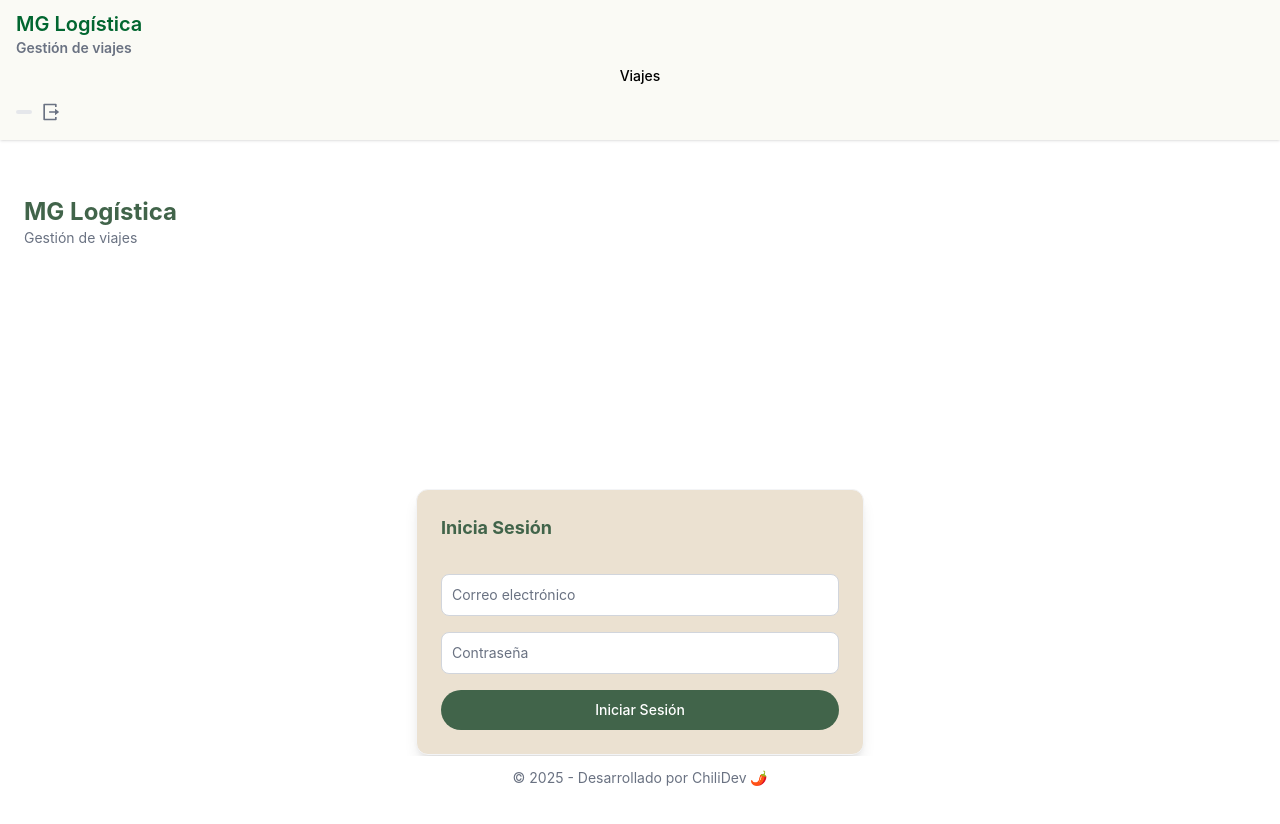
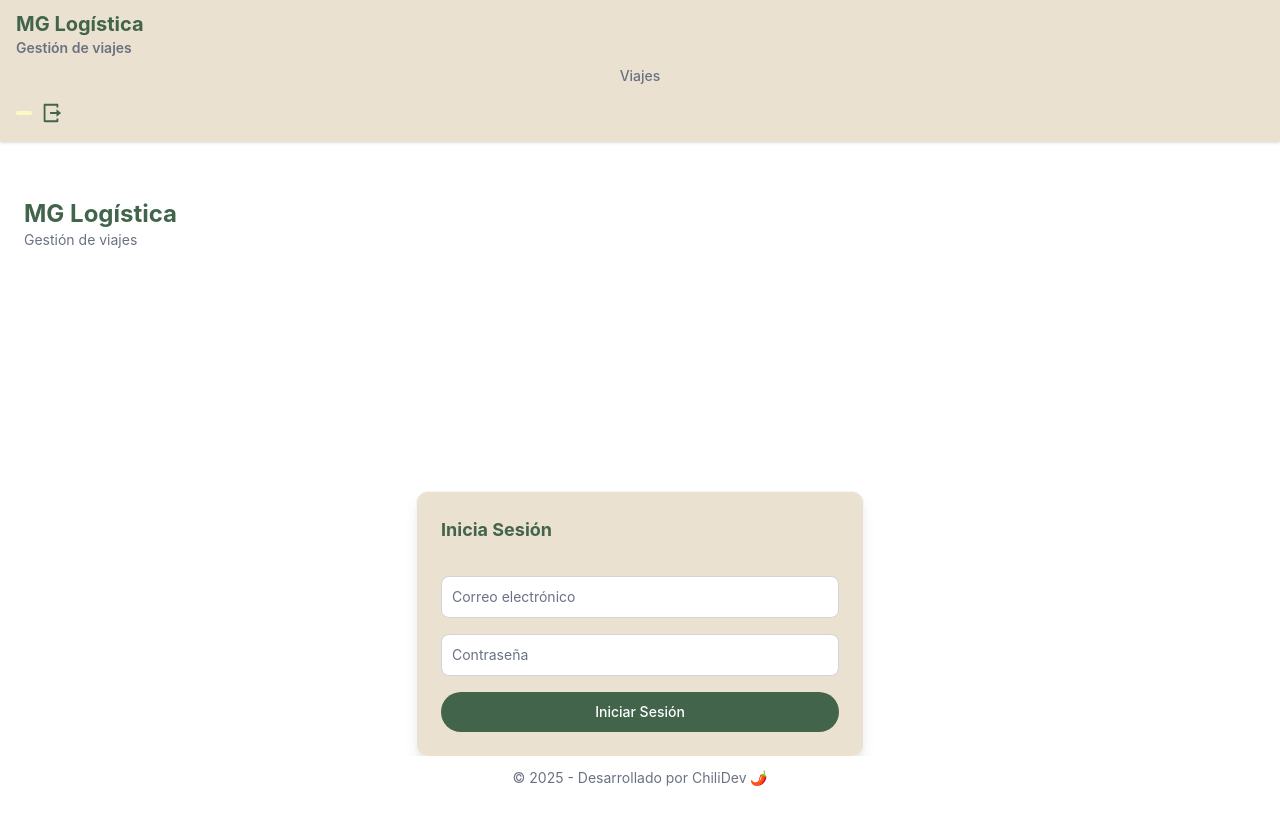
Before and after one commit to emilianodebenedetti/sistema_logistica_frontend, a React (Vite) app: page /inicio-sesion in a window 1280 px wide. Shown: the top 824 px of the page. Built offline with nearby package versions, Linux system fonts and the light colour scheme; sample sign-in values are in the browser's storage.

Commit message:
Paleta de colores NavBar

```diff
--- a/src/components/AppNavbar.jsx
+++ b/src/components/AppNavbar.jsx
@@ -16,33 +16,33 @@ export default function AppNavbar() {
   };
 
   return (
-    <Navbar fluid className=" mb-6 shadow" style={{ backgroundColor: '#FAFAF5' }}>
+    <Navbar fluid className=" mb-6 shadow" style={{ backgroundColor: '#EBE1D1' }}>
       <NavbarBrand>
         <span
           role="button"
           onClick={() => navigate("/")}
           className="self-center whitespace-nowrap text-xl font-semibold cursor-pointer"
         >
-           <h1 className="text-xl font-semibold text-green-800">MG Logística</h1>
+           <h1 className="text-xl font-bold " style={{ color: '#41644A' }}>MG Logística</h1>
         <p className="text-sm text-gray-500">Gestión de viajes</p>
         </span>
       </NavbarBrand>
-      {/* <header className="py-8 px-6">
-
-      </header> */}
 
       <div className="flex md:order-2">
-        <Badge color="light" size="sm" className="mr-4 self-center">{rol}</Badge>
+        <Badge color="yellow" size="sm" className="mr-4 self-center">{rol}</Badge>
 
         <button
           onClick={handleLogout}
           title="Cerrar sesión"
-          className="flex items-center justify-center p-2 rounded hover:bg-gray-200/20 text-gray-500"
+          className="flex items-center justify-center p-2 rounded"
+          style={{ color: '#41644A' }}
         >
-          <RiLogoutBoxRLine size={20} />
+          <RiLogoutBoxRLine size={22} />
         </button>
 
-        <NavbarToggle />
+        <NavbarToggle
+          style={{ color: '#41644A' }}
+        />
       </div>
 
       <NavbarCollapse>
@@ -50,8 +50,8 @@ export default function AppNavbar() {
           {/* Viajes visible para todos */}
           <Link
             to="/viajes"
-            className="block py-2 px-3 hover:underline text-black"
-            style={{ color: "text-gray-500", cursor: "pointer" }}
+            className="block py-2 px-3 hover:underline text-black text-gray-500 "
+
           >
             Viajes
           </Link>
@@ -59,16 +59,14 @@ export default function AppNavbar() {
             <>
               <Link
                 to="/usuarios"
-                className="block py-2 px-3 hover:underline"
-                style={{ color: "text-gray-500", cursor: "pointer" }}
+                className="block py-2 px-3 hover:underline text-gray-500"
               >
                 Usuarios
               </Link>
 
               <Link
                 to="/clientes"
-                className="block py-2 px-3 hover:underline"
-                style={{ color: "text-gray-500", cursor: "pointer" }}
+                className="block py-2 px-3 hover:underline text-gray-500"
               >
                 Clientes
               </Link>
--- a/src/pages/Login.jsx
+++ b/src/pages/Login.jsx
@@ -81,7 +81,6 @@ export default function Login() {
             )}
 
             <Button type="submit" className="w-full rounded-full bg-green-800 hover:bg-green-900"  style={{ backgroundColor: "#41644A" }}>
-
               Iniciar Sesión
             </Button>
           </form>
```
